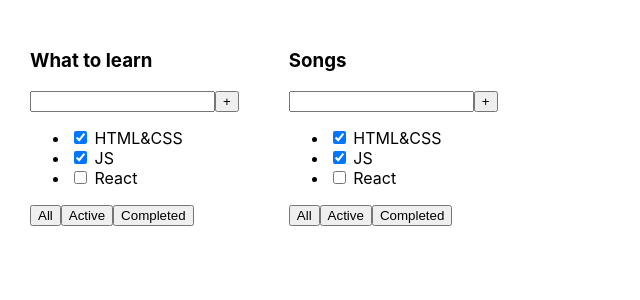
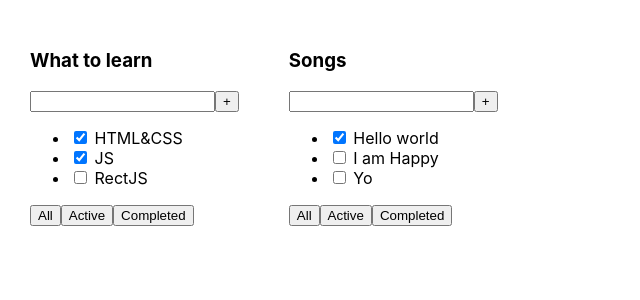
Before and after one commit to XAlexandrX/Todolist, a React (Create React App) app: page / in a window 1280 px wide. Shown: the top 300 px of the page, without its empty margins (0-640 px from the left). Built offline with nearby package versions, Linux system fonts and the light colour scheme.

Commit message:
modified App

```diff
--- a/src/App.tsx
+++ b/src/App.tsx
@@ -1,18 +1,18 @@
 import React from 'react';
 import './App.css';
-import {Todolist} from "./Todolist";
+import {TaskType, Todolist} from "./Todolist";
 
 
 
 function App() {
 
-        const tasks1 = [
+        const tasks1: Array<TaskType> = [
                 {id: 1, title: 'HTML&CSS', isDone: true },
                 {id: 2, title: 'JS', isDone: true },
                 {id: 3, title: 'RectJS', isDone: false },
             ]
 
-        const tasks2 = [
+        const tasks2: Array<TaskType> = [
             {id: 1, title: 'Hello world', isDone: true },
             {id: 2, title: 'I am Happy', isDone: false },
             {id: 3, title: 'Yo', isDone: false },
--- a/src/Todolist.tsx
+++ b/src/Todolist.tsx
@@ -1,6 +1,6 @@
 import React from 'react';
 
-type TaskType = {
+export type TaskType = {
     id: number
     title: string
     isDone: boolean
@@ -9,7 +9,7 @@
 
 type TodolistPropsType = {
     title: string
-    tasks: TaskType[]
+    tasks: Array<TaskType>
 }
 
 export const Todolist = (props: TodolistPropsType) => {
@@ -21,9 +21,10 @@
                 <button>+</button>
             </div>
             <ul>
-                <li><input type="checkbox" checked={true}/> <span>HTML&CSS</span></li>
-                <li><input type="checkbox" checked={true}/> <span>JS</span></li>
-                <li><input type="checkbox" checked={false}/> <span>React</span></li>
+                <li><input type="checkbox" checked={props.tasks[0].isDone}/> <span>{props.tasks[0].title}</span></li>
+                <li><input type="checkbox" checked={props.tasks[1].isDone}/> <span>{props.tasks[1].title}</span></li>
+                <li><input type="checkbox" checked={props.tasks[2].isDone}/> <span>{props.tasks[2].title}</span></li>
+
             </ul>
             <div>
                 <button>All</button>
```
